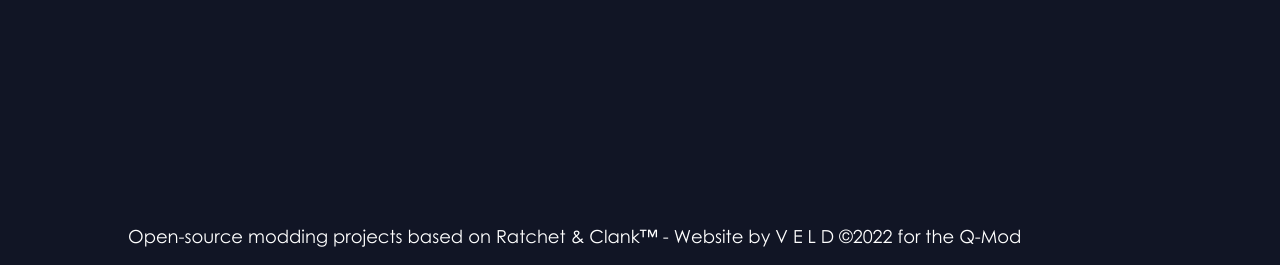
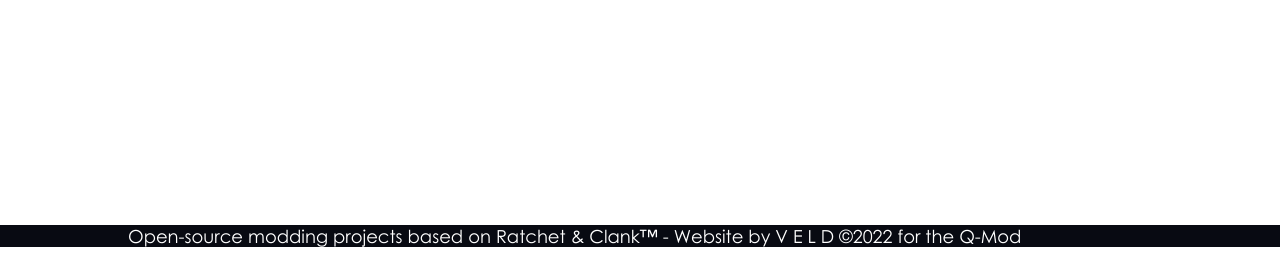
Before and after one commit to VELD-Dev/VELD-Dev.github.io, a PHP site: page / in a window 1280 px wide. Shown: the part 2880-3145 px from the top of the page. Run offline with PHP 8.4, Linux system fonts and the light colour scheme.

Commit message:
Update style.css

```diff
--- a/styles/style.css
+++ b/styles/style.css
@@ -68,7 +68,7 @@
 .base-body{
     margin: 0;
     height: 100%;
-    background-color: #111525;
+    color: #111525;
 }
 .infos-container1{
     display: block;
@@ -344,3 +344,8 @@
     color: white;
     text-align: center;
 }
+
+div.footer{
+    margin-top: 25px;
+    background-color: #080a12
+}
```
